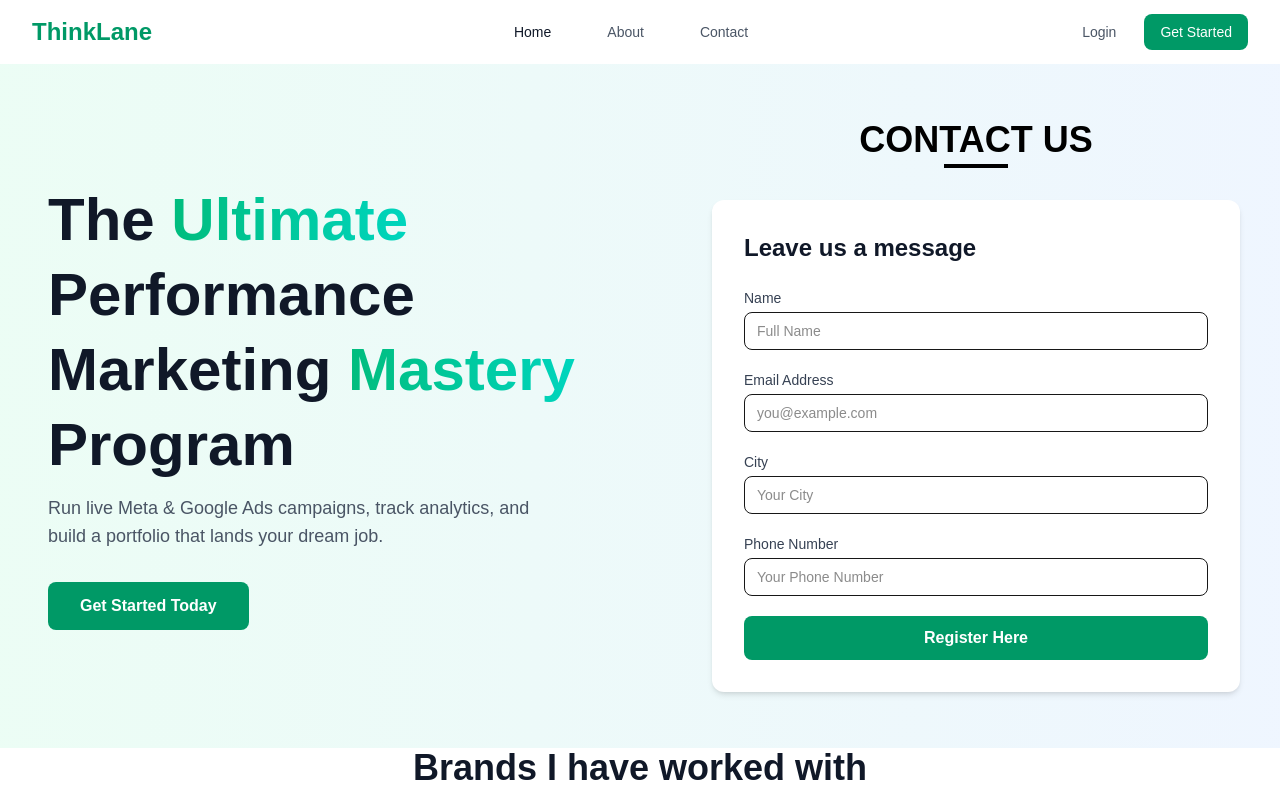
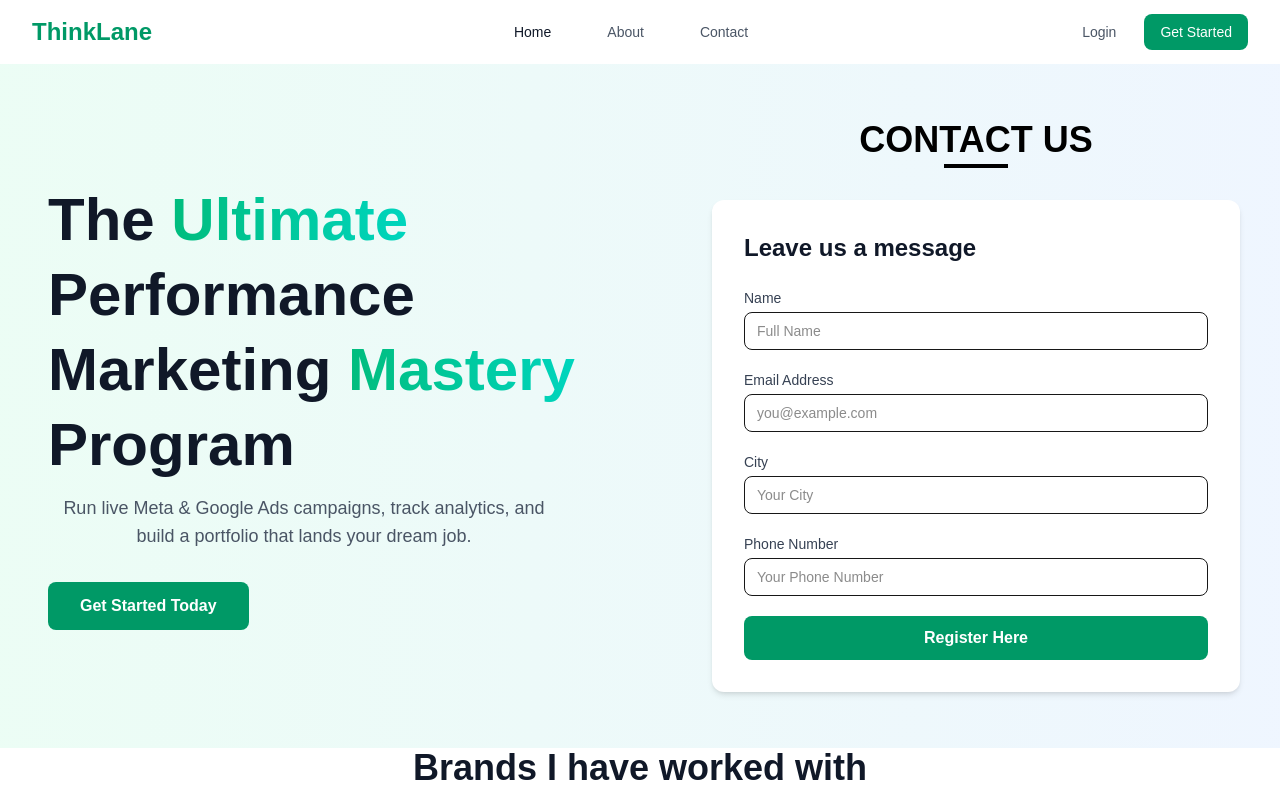
Before and after one commit to ManishVerma0000/think-lane, a Next.js app: page / in a window 1280 px wide. Shown: the top 800 px of the page. Built offline with nearby package versions, Linux system fonts and the light colour scheme.

Commit message:
added teh center

```diff
--- a/src/components/HeroSection.tsx
+++ b/src/components/HeroSection.tsx
@@ -97,7 +97,7 @@ function handlerMentorDetails(){
   Program
 </h1>
 
-              <p className="text-lg text-gray-600 mb-8 max-w-lg">
+              <p className="text-lg text-gray-600 mb-8 max-w-lg text-center">
                Run live Meta & Google Ads campaigns, track analytics, and build a portfolio that lands your dream job.
               </p>
               <div className="flex flex-col sm:flex-row gap-4">
```
